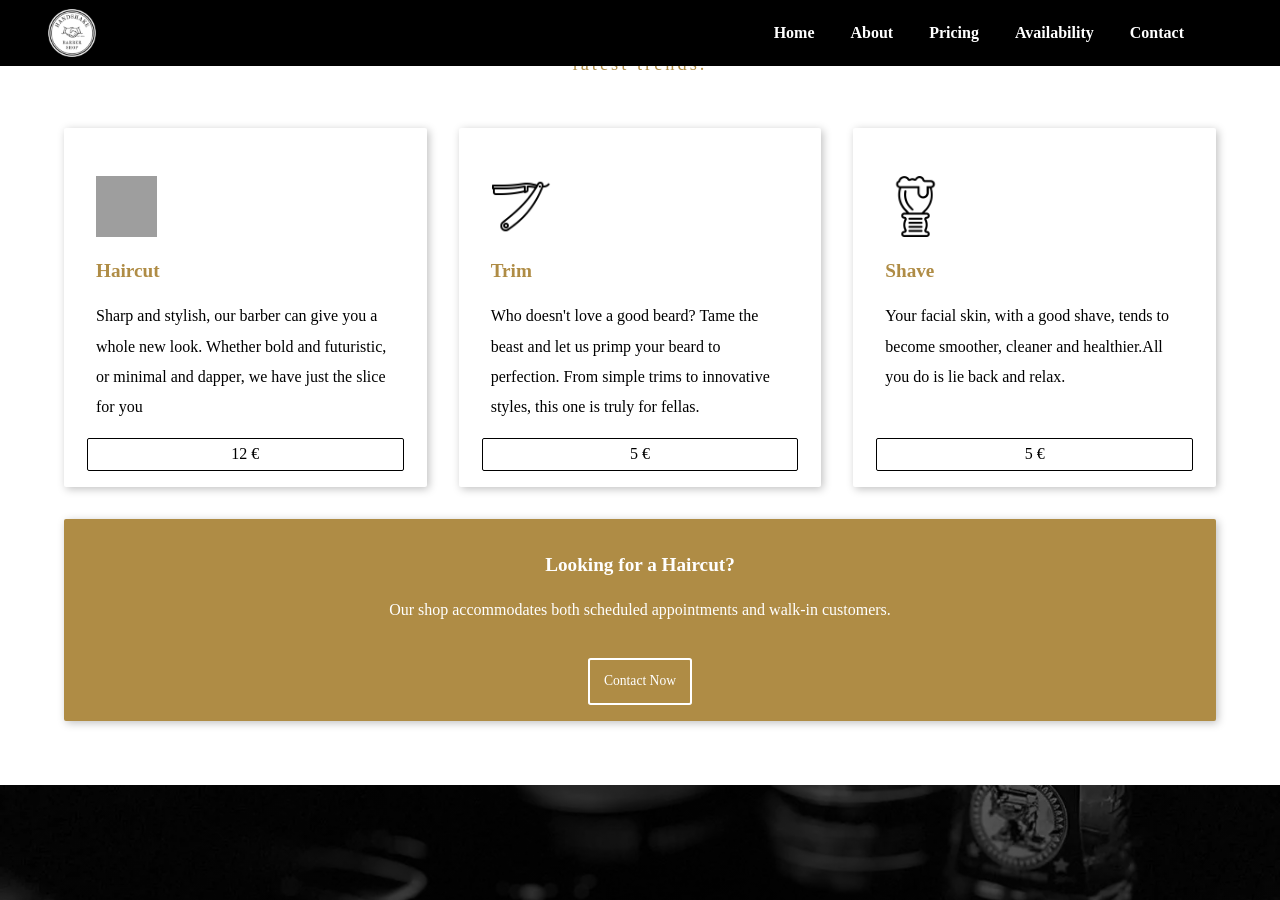
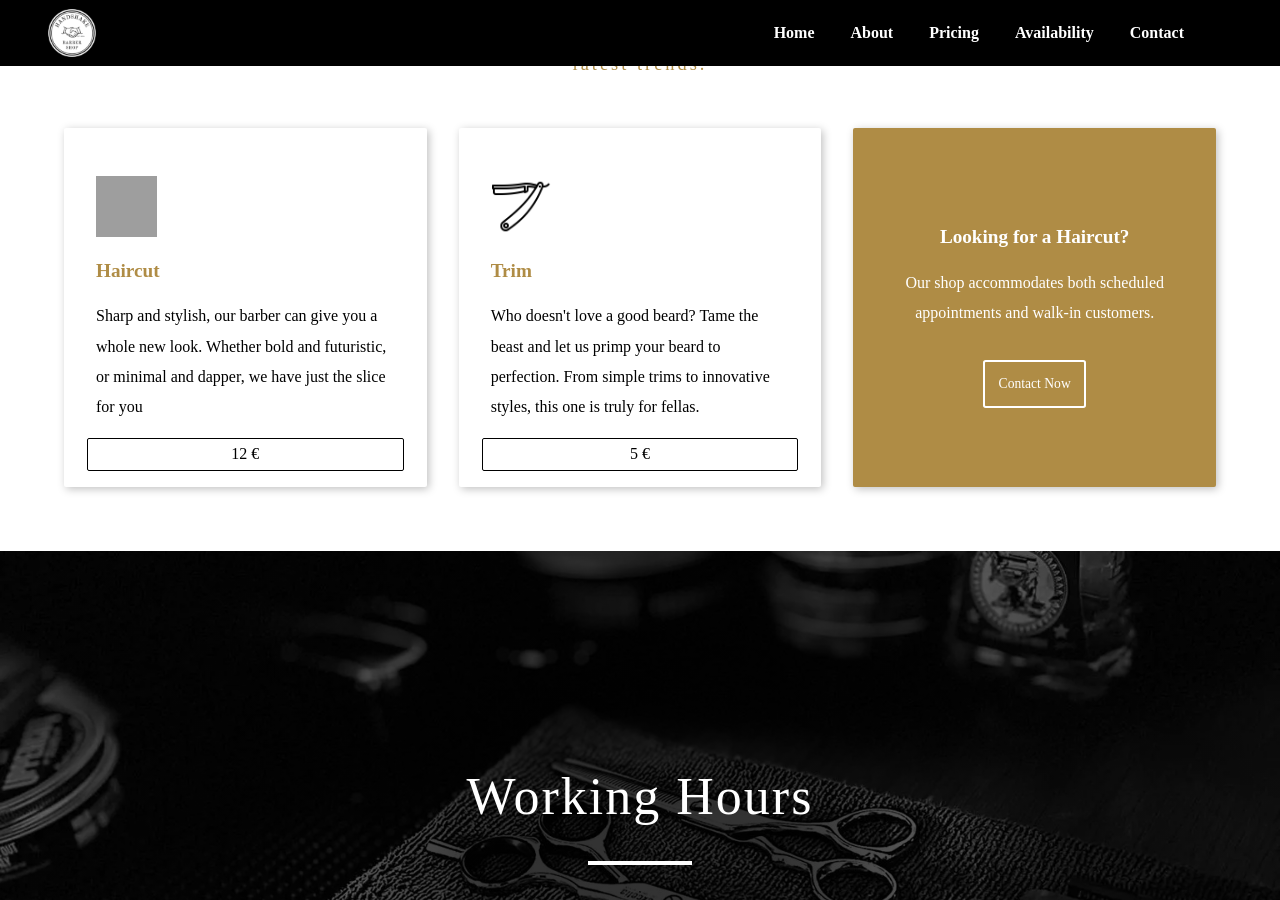
Before and after one commit to RigasAlex/handshake-barbershop, a Jekyll site: the page built from index.md, in a window 1280 px wide and 900 px high, scrolled down 2021 px. Built offline with Jekyll 4.4.1, drawn with Linux system fonts in a browser that asks for light colours; some web fonts are replaced; some of the changed lines change nothing that is shown; some of the changed text lies outside the part shown; grey boxes are pictures that could not be loaded.

Commit message:
Remove shaves & fix location

```diff
--- a/index.md
+++ b/index.md
@@ -17,7 +17,7 @@ about:
     img: assets/img/handshake_06.webp
     pretitle: since 2020
     title: About Us
-    prelusion: "<b>Located at Skala Prinos Thassou,</b> HandShake BarberShop is a place where you can get a haircut, shave, or beard trim.
+    prelusion: "<b>Located at Prinos Thassou,</b> HandShake BarberShop is a place where you can get a haircut, shave, or beard trim.
     Driven by our philosophy of delivering quality and consistency in laid back surrounding to make effortless style, we aim to creat in hair a refreshing take on the past while anticipating the new. We are dedicated to providing the best service to our clients. We are committed to providing a unique experience for each and every client."
     text: A man only old school barbershop. offers men the possibility to have an experience that is not just a classic haircut or a shave, but the old school atmosphere
 
@@ -32,10 +32,10 @@ services:
           icon: assets/img/icons/razor.png
           desc: Who doesn't love a good beard? Tame the beast and let us primp your beard to perfection. From simple trims to innovative styles, this one is truly for fellas.
           price: 5
-        - title: Shave
-          icon: assets/img/icons/brush.png
-          desc: Your facial skin, with a good shave, tends to become smoother, cleaner and healthier.All you do is lie back and relax.
-          price: 5
+        # - title: Shave
+        #   icon: assets/img/icons/brush.png
+        #   desc: Your facial skin, with a good shave, tends to become smoother, cleaner and healthier.All you do is lie back and relax.
+        #   price: 5
     more:
       title: Looking for a Haircut?
       desc: Our shop accommodates both scheduled appointments and walk-in customers.
```
